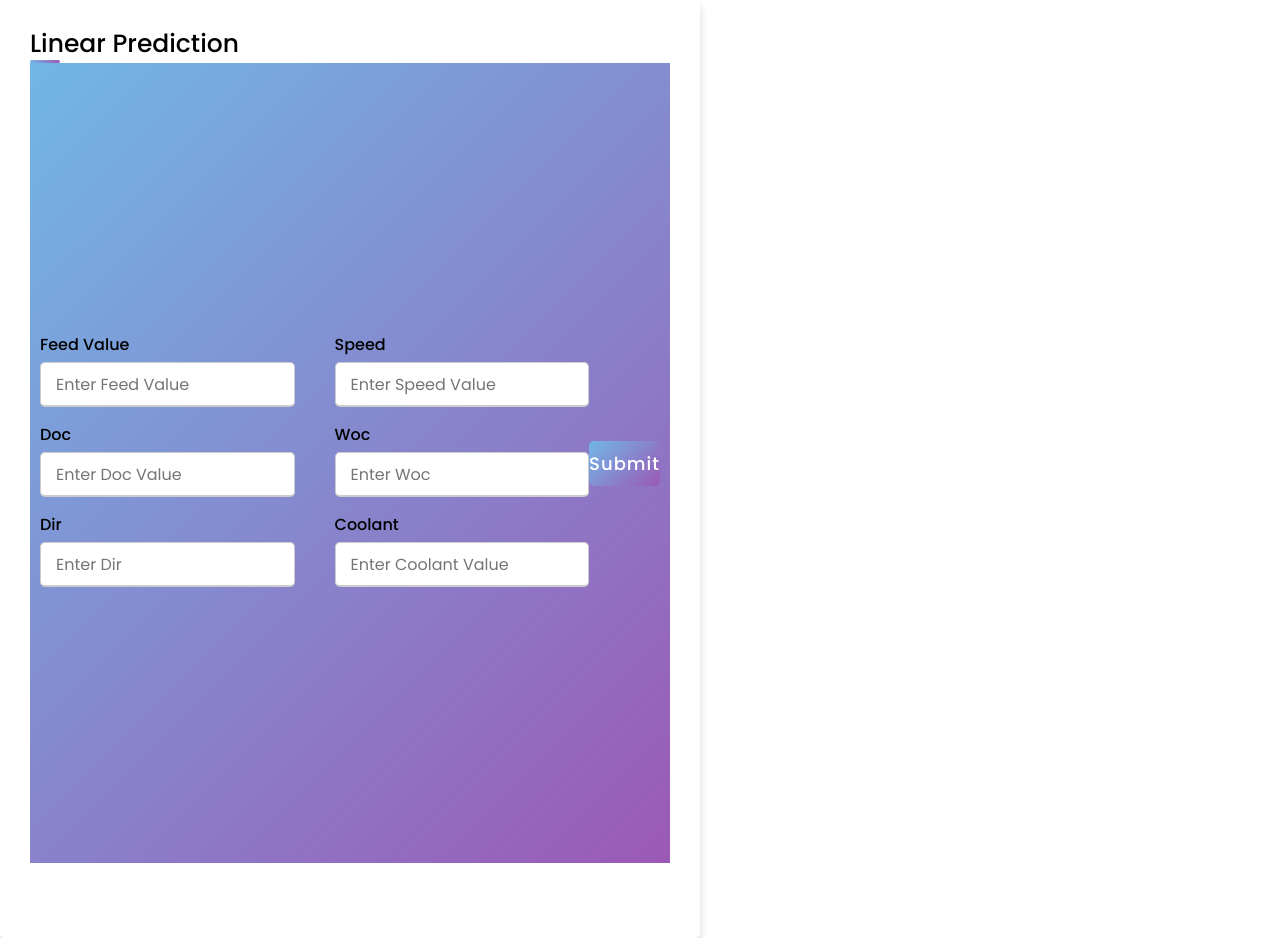
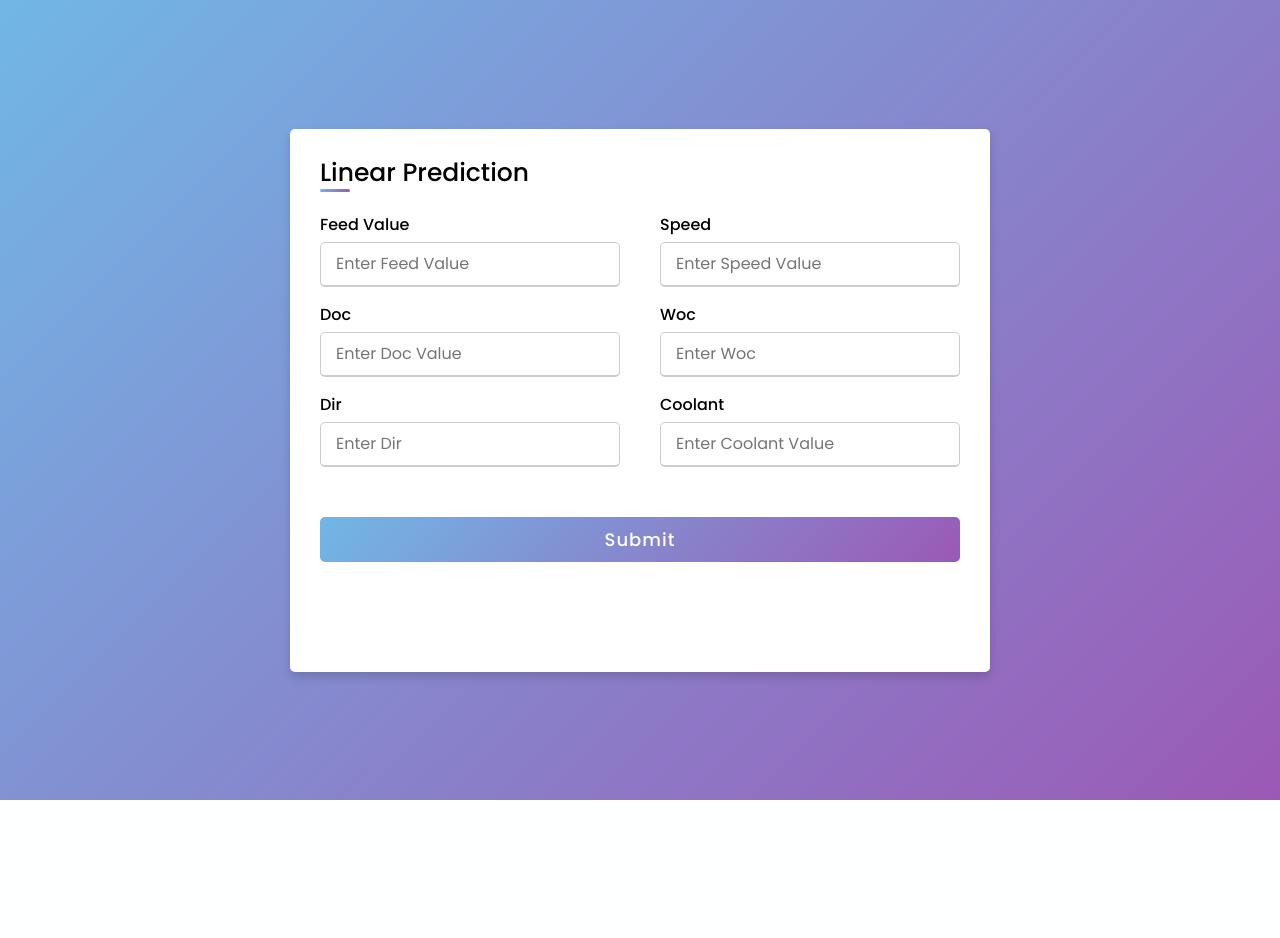
Before and after one commit to SettiNaveenNaidu/MAJOR_PROJECT, a Flask app: page / in a window 1280 px wide. After the commit the page ends 800 px from the top, so only its background shows below. Run offline with Flask 2, Linux system fonts and the light colour scheme; parts of the project's set-up code (start-up, migrations or seed data) failed here and were passed over.

Commit message:
Update new.css

```diff
--- a/static/new.css
+++ b/static/new.css
@@ -5,8 +5,7 @@
   box-sizing: border-box;
   font-family: 'Poppins',sans-serif;
 }
-
-form{
+body{
   height: 100vh;
   display: flex;
   justify-content: center;
```
